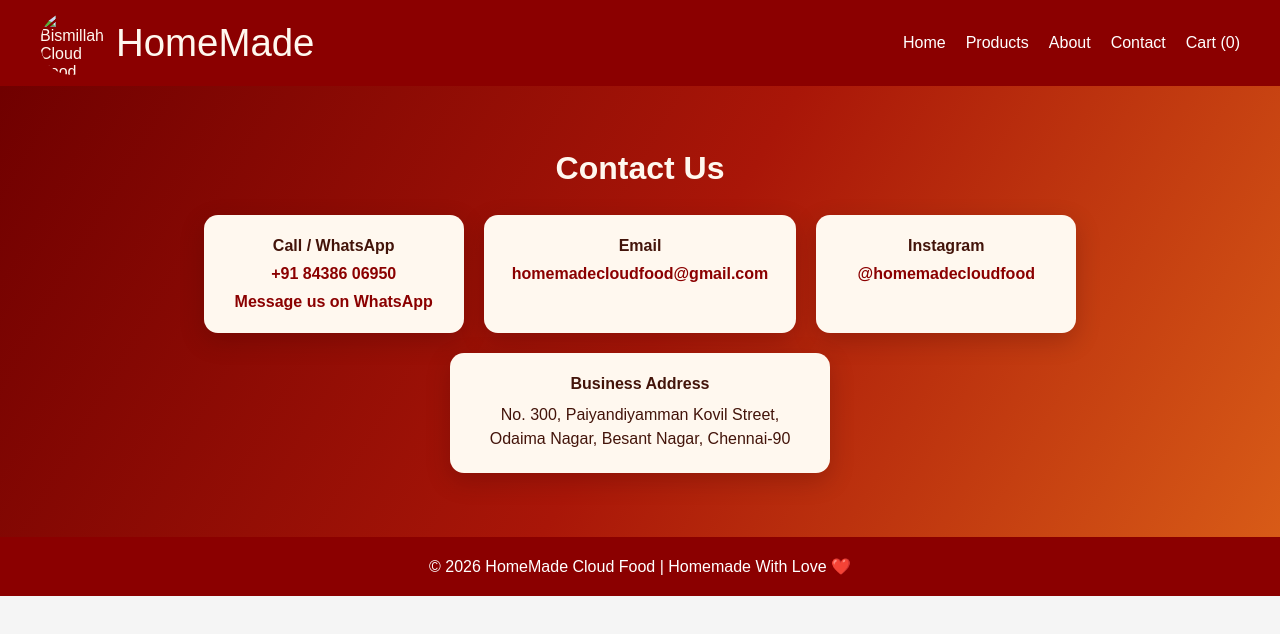
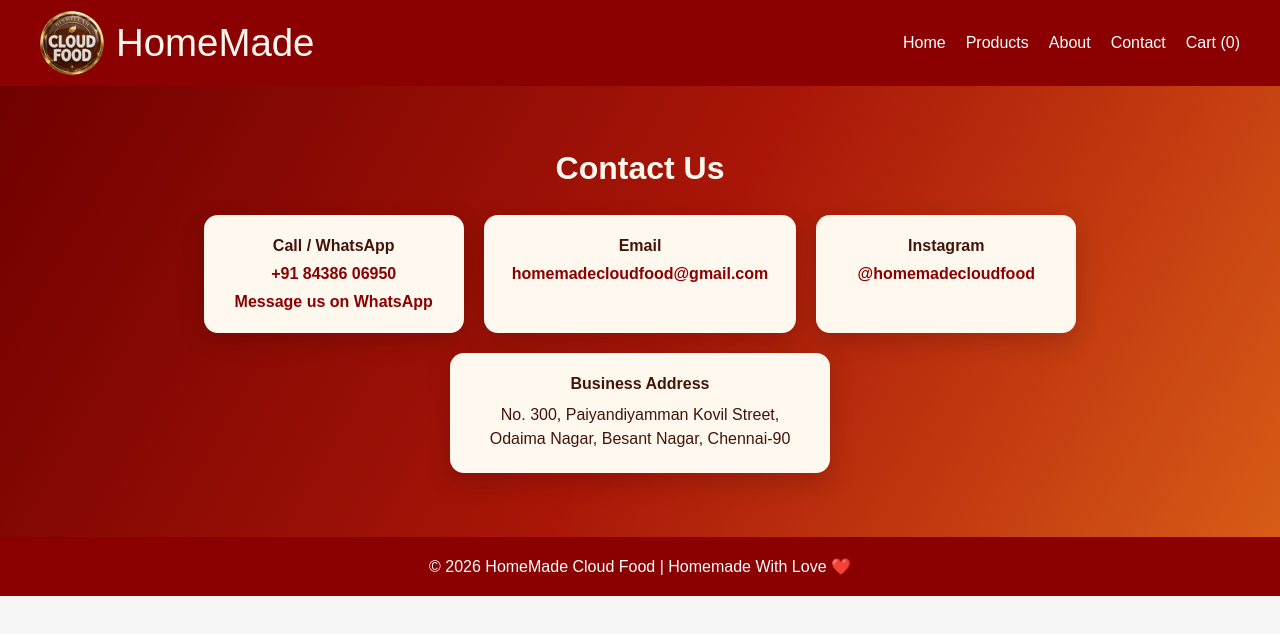
Before and after one commit to Armoshee/home-made-cloud-food, a plain HTML site: page contact.html in a window 1280 px wide. Drawn offline with Linux system fonts and the light colour scheme; no server answers.

Commit message:
Fix logo image path on Contact page

```diff
--- a/contact.html
+++ b/contact.html
@@ -5,12 +5,12 @@
     <meta name="viewport" content="width=device-width, initial-scale=1.0">
     <title>Contact | HomeMade Cloud Food</title>
     <link rel="stylesheet" href="site.css">
-    <link rel="icon" href="images/glassy-cloud-food-badge.png?v=3" type="image/png">
+    <link rel="icon" href="glassy-cloud-food-badge.png?v=4" type="image/png">
 </head>
 <body>
     <nav>
         <a class="brand" href="index.html" aria-label="HomeMade Cloud Food home">
-            <img class="brand-badge" src="images/glassy-cloud-food-badge.png?v=3" alt="Bismillah Cloud Food logo">
+            <img class="brand-badge" src="glassy-cloud-food-badge.png?v=4" alt="Bismillah Cloud Food logo">
             <span class="brand-wordmark">HomeMade</span>
         </a>
         <ul>
```
